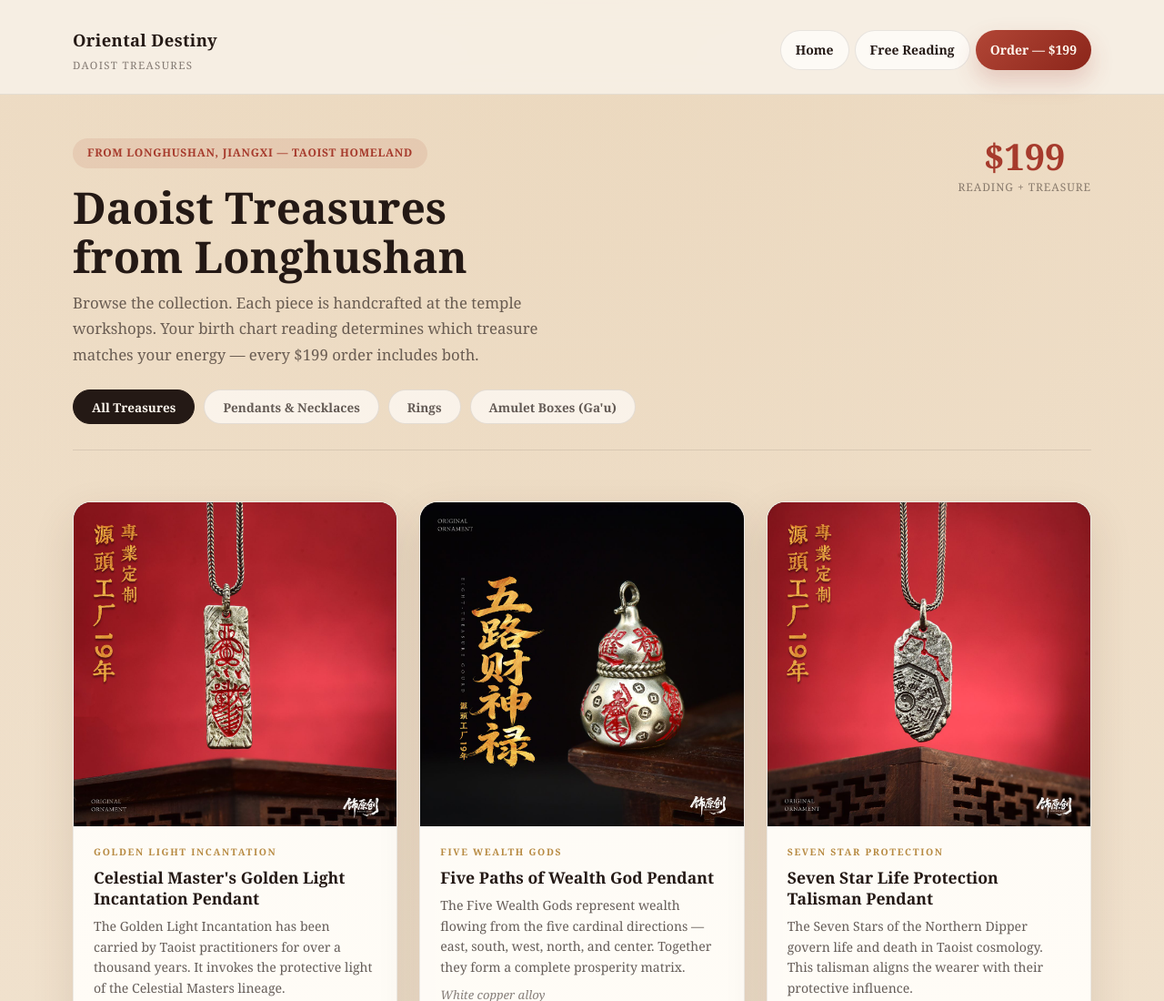
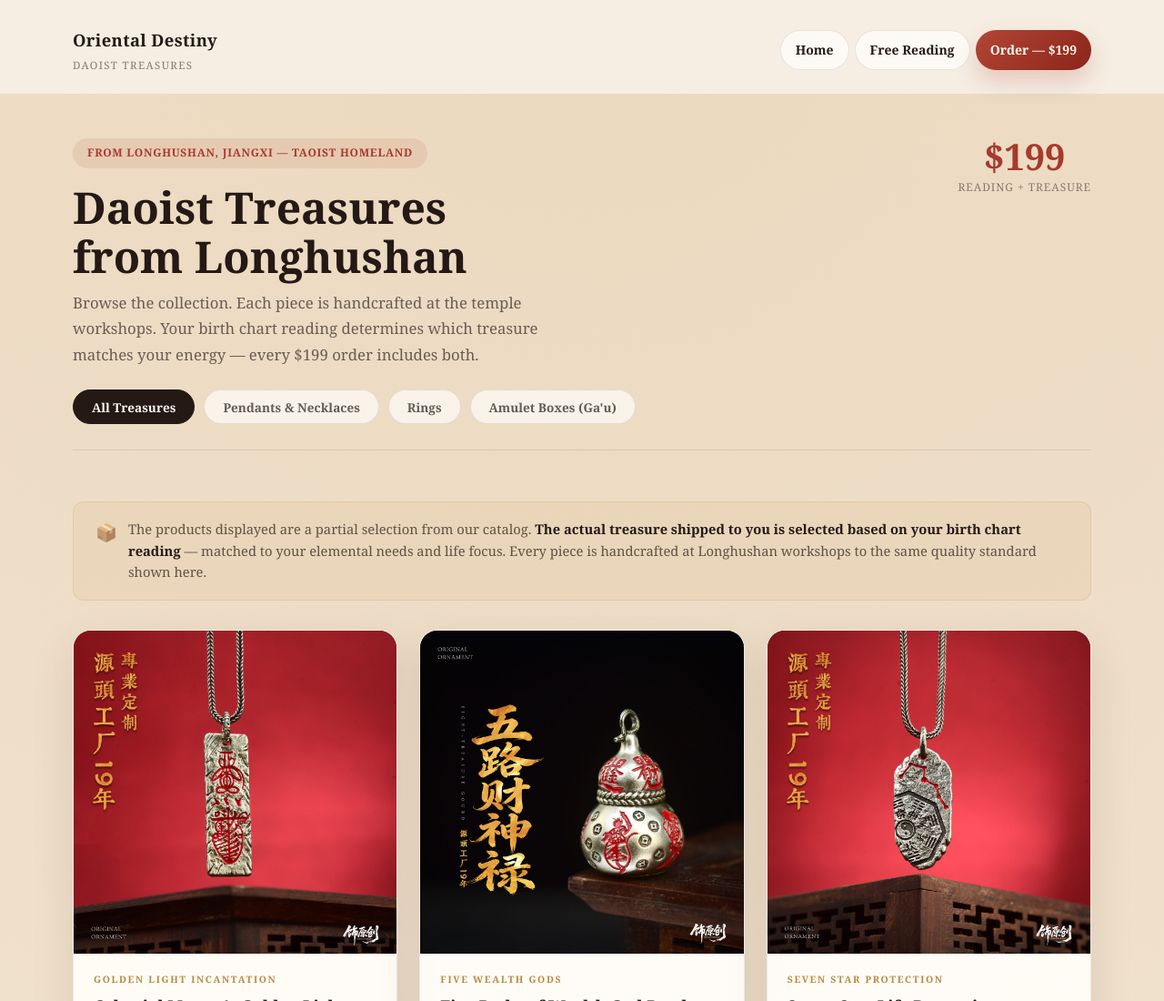
Before and after one commit to qzw-alt/oriental-destiny, a plain HTML site: page daoist-treasures.html in a window 1280 px wide. Shown: the top 1100 px of the page at 91% size. Drawn offline with Linux system fonts and the light colour scheme.

Commit message:
feat: add sample selection notice on product page

```diff
--- a/daoist-treasures.html
+++ b/daoist-treasures.html
@@ -868,6 +868,16 @@
         </div>
     </section>
 
+    <!-- SAMPLE NOTICE -->
+    <section style="padding: 0 0 32px;">
+        <div class="container">
+            <div style="background: rgba(183,138,66,0.08); border: 1px solid rgba(183,138,66,0.18); border-radius: 12px; padding: 18px 24px; display: flex; align-items: flex-start; gap: 12px; font-size: 0.92rem; color: rgba(36,25,21,0.7); line-height: 1.6;">
+                <span style="font-size:1.2rem;flex-shrink:0;">📦</span>
+                <span>The products displayed are a partial selection from our catalog. <strong style="color:var(--ink);">The actual treasure shipped to you is selected based on your birth chart reading</strong> — matched to your elemental needs and life focus. Every piece is handcrafted at Longhushan workshops to the same quality standard shown here.</span>
+            </div>
+        </div>
+    </section>
+
     <!-- PRODUCT CATALOG (rendered from products.json) -->
     <section class="catalog-section">
         <div class="container">
```
